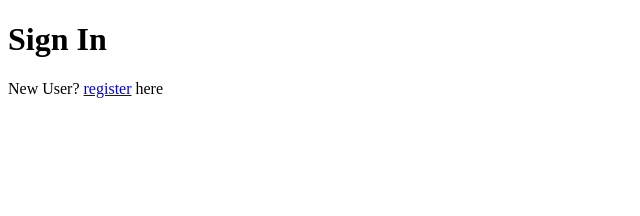
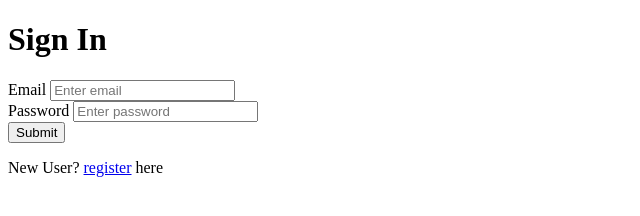
Before and after one commit to amitbhagat358/authenticator, a website: page index.html in a window 1280 px wide. Shown: the whole page, without its empty margins (0-640 px from the left). Drawn offline with Linux system fonts and the light colour scheme.

Commit message:
Add form component

```diff
--- a/index.html
+++ b/index.html
@@ -1,15 +1,31 @@
 <!DOCTYPE html>
 <html lang="en">
+
 <head>
   <meta charset="UTF-8">
   <meta name="viewport" content="width=device-width, initial-scale=1.0">
   <title>Authenticator</title>
 </head>
+
 <body>
   <h1> Sign In </h1>
 
+  <form action="/submit">
+    <label for="email">Email</label>
+    <input name="email" type="email" placeholder="Enter email"/>
+    <br/>
 
-  <p>New User?  <a href="/register">register</a> here</p>
+    <label for="password">Password</label>
+    <input name="password" type="password" placeholder="Enter password"/>
+
+    <br/>
+
+    <button> Submit</button>
+  </form>
+
+
+  <p>New User? <a href="/register">register</a> here</p>
 
 </body>
+
 </html>
```
